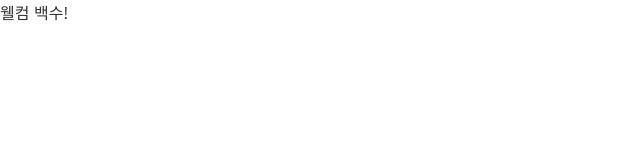
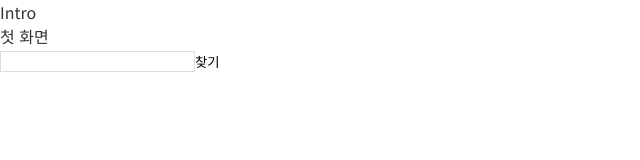
Before and after one commit to ParkGMo/C.N.A, a React (Create React App) app: page / in a window 1280 px wide. Shown: the top 160 px of the page, without its empty margins (0-640 px from the left). Built offline with nearby package versions, Linux system fonts and the light colour scheme.

Commit message:
20241024

```diff
--- a/src/App.js
+++ b/src/App.js
@@ -1,8 +1,16 @@
-import React from "react";
-import "./scss/global.scss";
+import React from 'react';
+import { Route, BrowserRouter as Router, Routes } from 'react-router-dom';
+import Intro from './pages/intro/Intro';
+import './scss/global.scss';
 
 function App() {
-  return <div className="App">웰컴 백수!</div>;
+  return (
+    <Router>
+      <Routes>
+        <Route index element={<Intro />} />
+      </Routes>
+    </Router>
+  );
 }
 
 export default App;
--- /dev/null
+++ b/src/components/inputBox/InputBox.js
@@ -0,0 +1,9 @@
+import { default as classNames, default as cn } from 'classnames';
+import React from 'react';
+import styles from './InputBox.module.scss';
+
+function InputBox() {
+  return <input className={cn(styles.inputBox, classNames)} type="text" />;
+}
+
+export default InputBox;
--- /dev/null
+++ b/src/components/inputBox/InputBox.module.scss
@@ -0,0 +1,3 @@
+.inputBox {
+  border: 1px solid #ddd;
+}
--- /dev/null
+++ b/src/components/search/Search.js
@@ -0,0 +1,14 @@
+import React from 'react';
+import InputBox from '../inputBox/InputBox';
+import styles from './Search.module.scss';
+
+function Search() {
+  return (
+    <div className={styles.searchBox}>
+      <InputBox />
+      <button>찾기</button>
+    </div>
+  );
+}
+
+export default Search;
--- /dev/null
+++ b/src/pages/intro/Intro.js
@@ -0,0 +1,15 @@
+import React from 'react';
+import Search from '../../components/search/Search';
+import styles from './Intro.module.scss';
+
+function Intro(props) {
+  return (
+    <div className={styles.intro}>
+      Intro
+      <div>첫 화면</div>
+      <Search />
+    </div>
+  );
+}
+
+export default Intro;
```
Also changed, not shown: src/components/search/Search.module.scss (added), src/pages/intro/Intro.module.scss (added).
